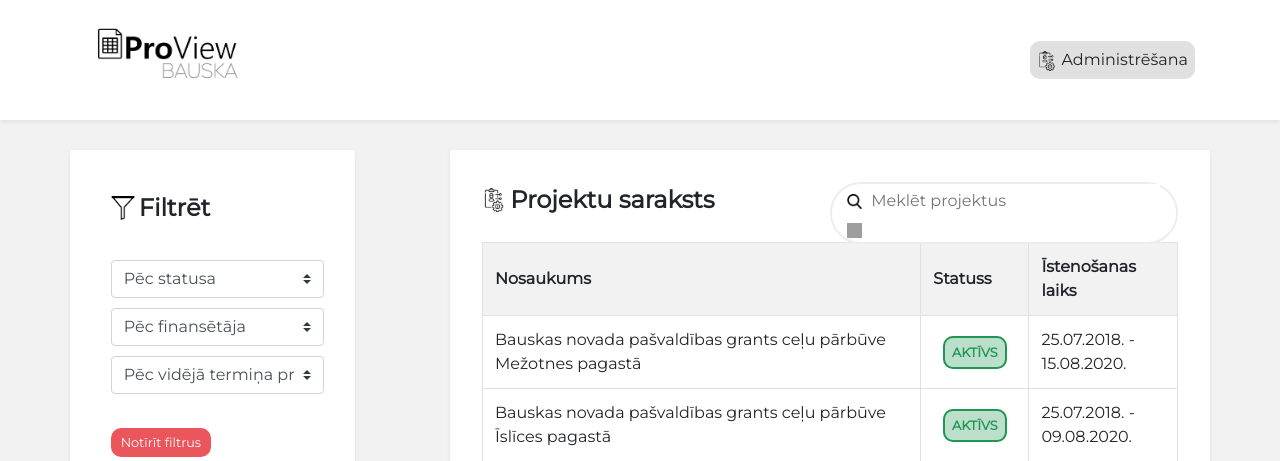
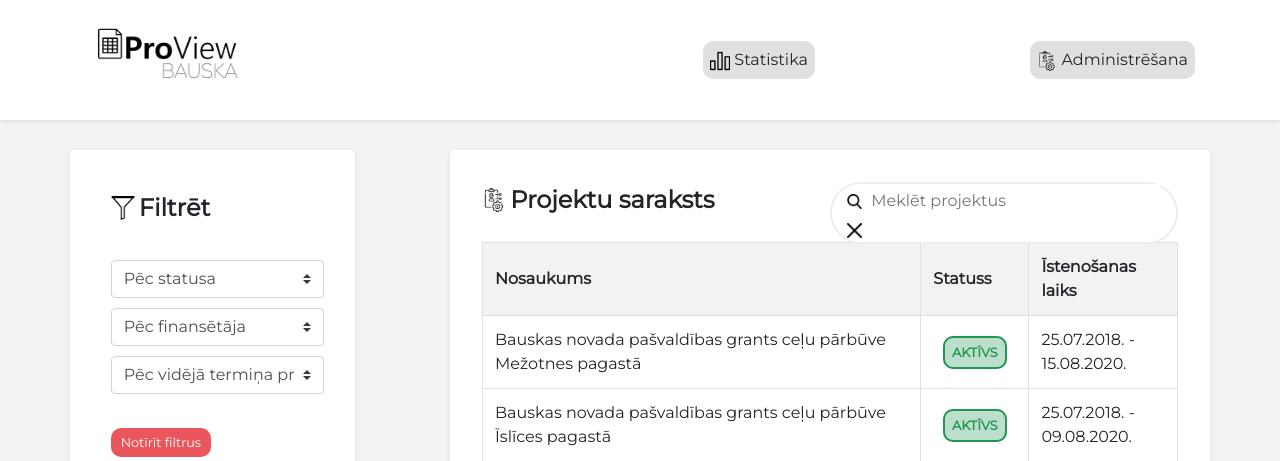
Before and after one commit to jekabssolo/ProView, a PHP site: page / in a window 1280 px wide. Shown: the top 461 px of the page. Run offline with PHP 8.4, Linux system fonts and the light colour scheme; data comes from the database, SQL or seed files in the repository; grey boxes are pictures that could not be loaded.

Commit message:
Added buttons to stats and creating a new file

```diff
--- a/index.php
+++ b/index.php
@@ -94,6 +94,23 @@
 						<a class="header-logo" href="/">
 							<img src="/ProView Bauska Logo - Final.png" class="header-logo" alt="Logo">
 						</a>
+					</div>
+					<?php
+						if ($auth){
+							$link = 'window.location="/newProject.php"';
+							echo "<div class='col'>
+									<div class='header-right admin-button' onclick='$link'>
+									<img src='Design/Icons/new.png' class='admin-icon' alt='New icon'>
+									Jauns projekts
+									</div>
+								</div>";
+						}
+					?>
+					<div class="col">
+						<div class='header-right admin-button' onclick='window.location="/overallStatistics.php"'>
+							<img src='Design/Icons/statistical.png' class='admin-icon' alt='Stats icon'>
+							Statistika
+						</div>
 					</div>
 					<div class="col">
 						<?php if($auth){
```
Also changed, not shown: Design/Icons/clear.png (added), Design/Icons/new.png (added), Design/Icons/statistical.png (added).
